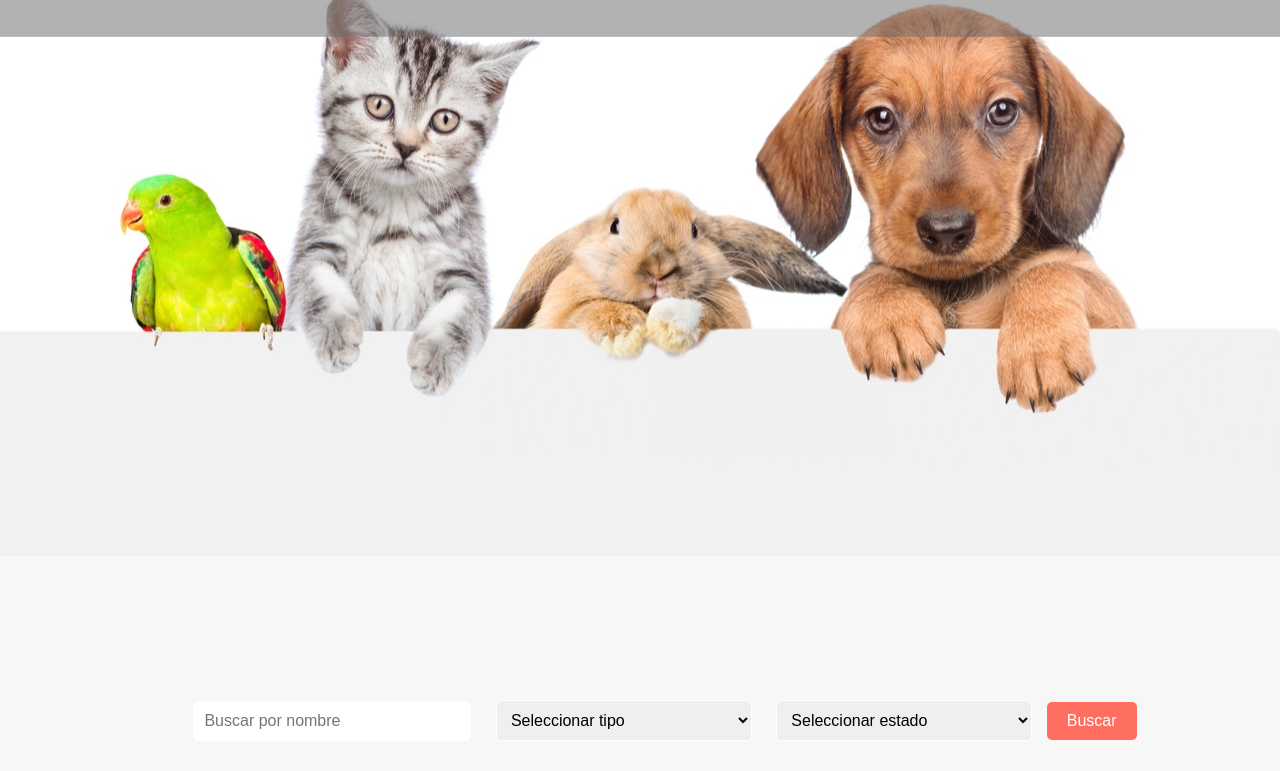
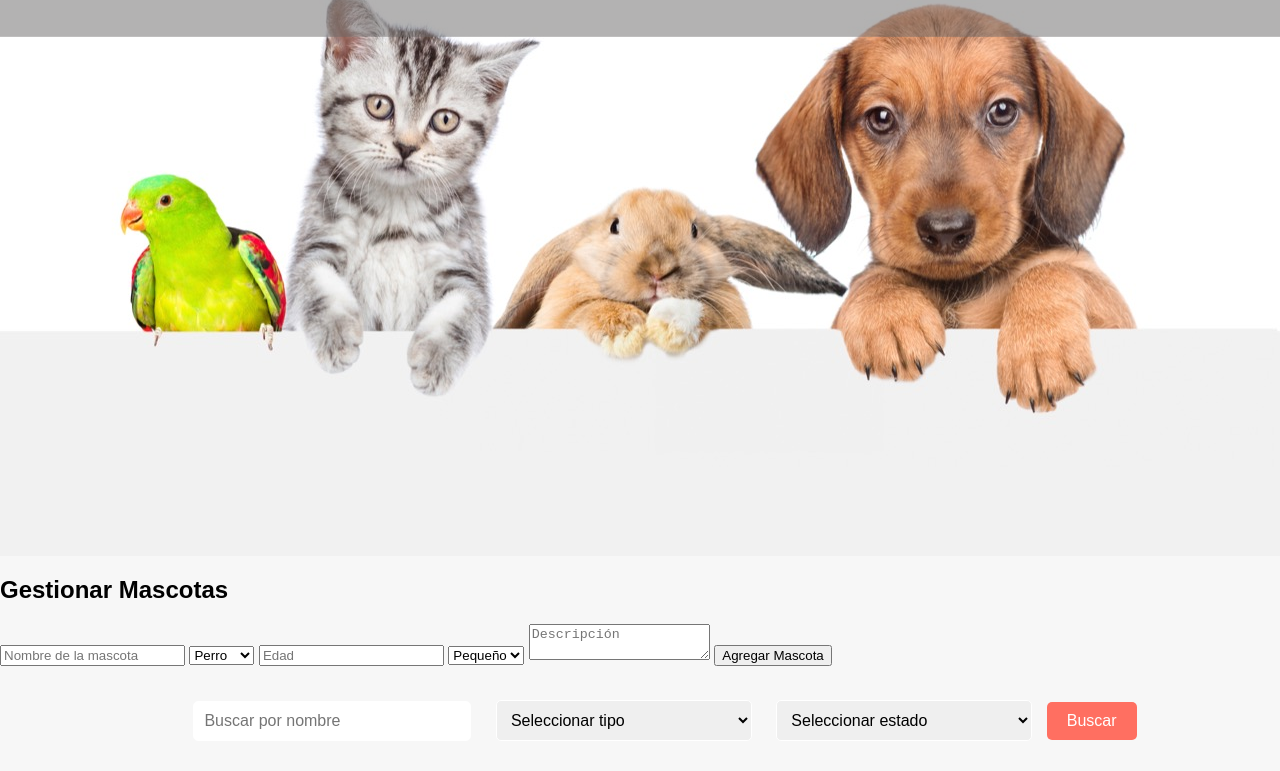
Before and after one commit to kairayary/Pet-Refuge, a website: page public/index.html in a window 1280 px wide. Shown: the part 213-984 px from the top of the page. Drawn offline with Linux system fonts and the light colour scheme; no server answers.

Commit message:
Se agregó formulario para le gestión de mascotas

```diff
--- a/public/index.html
+++ b/public/index.html
@@ -12,8 +12,8 @@
     <nav>
         <ul>
             <li><a href="/">Inicio</a></li>
-            <li><a href="/login">Iniciar sesión</a></li>
-            <li><a href="/register">Registrarse</a></li>
+            <li><a href="./register-login.html">Iniciar sesión</a></li>
+            <li><a href="./register-login.html">Registrarse</a></li>
         </ul>
     </nav>
 
@@ -24,7 +24,6 @@
             <p>Adopta una mascota y cambia una vida... Ayúdanos a encontrar un hogar para nuestros amigos.</p>
         </div>
     </section>
-
 
     <!-- Buscador de mascotas -->
     <section id="search-section">
@@ -43,6 +42,33 @@
         <button id="search-button">Buscar</button>
     </section>
 
+     <!-- Formulario de gestión de mascotas -->
+     <section id="manage-pets-section">
+        <h2>Gestionar Mascotas</h2>
+        <form id="add-pet-form">
+            <input type="text" id="pet-name" placeholder="Nombre de la mascota" required>
+
+            <select id="pet-type" required>
+                <option value="dog">Perro</option>
+                <option value="cat">Gato</option>
+                <option value="rabbit">Conejo</option>
+            </select>
+
+            <input type="number" id="pet-age" placeholder="Edad" min="0" required>
+
+            <select id="pet-size" required>
+                <option value="small">Pequeño</option>
+                <option value="medium">Mediano</option>
+                <option value="large">Grande</option>
+            </select>
+
+            <textarea id="pet-description" placeholder="Descripción"></textarea>
+
+            <button type="button" id="add-pet-button">Agregar Mascota</button>
+        </form>
+    </section>
+
+
     <!-- Galería de Mascotas -->
     <section id="pets-gallery">
         <!-- Las tarjetas de mascotas se insertarán aquí dinámicamente -->
```
